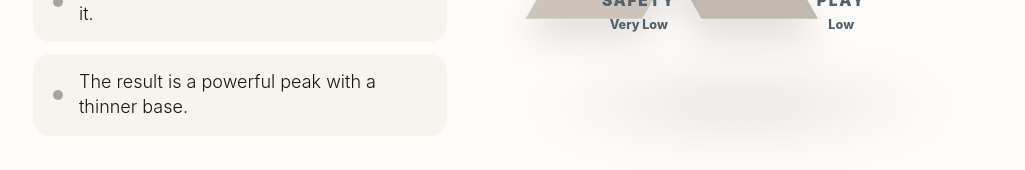
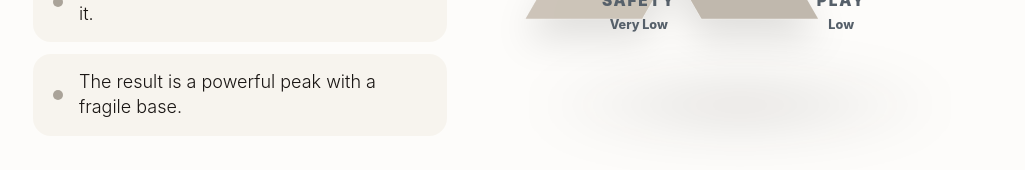
Before and after one commit to neurokrystal/report-design, a React (Vite) app: page / in a window 1280 px wide. Shown: the part 3432-3602 px from the top of the page, without its empty margins (231-1256 px from the left). Built offline with nearby package versions, Linux system fonts and the light colour scheme.

Commit message:
Match shape section reference

```diff
--- a/src/app/components/YourShape.tsx
+++ b/src/app/components/YourShape.tsx
@@ -17,7 +17,7 @@ const observations = [
     color: '#AAA399',
   },
   {
-    body: 'The result is a powerful peak with a thinner base.',
+    body: 'The result is a powerful peak with a fragile base.',
     color: '#AAA399',
   },
 ];
@@ -223,7 +223,7 @@ export function YourShape() {
 
 function ShapeGraphic() {
   return (
-    <div className="relative w-full max-w-[540px]">
+    <div className="relative w-full max-w-[580px]">
       <motion.div
         className="absolute left-1/2 top-[6%] h-[42%] w-[52%] -translate-x-1/2 rounded-full blur-xl"
         style={{ background: 'radial-gradient(circle, rgba(242,85,26,0.22), rgba(242,85,26,0.08) 52%, rgba(242,85,26,0) 74%)' }}
```
